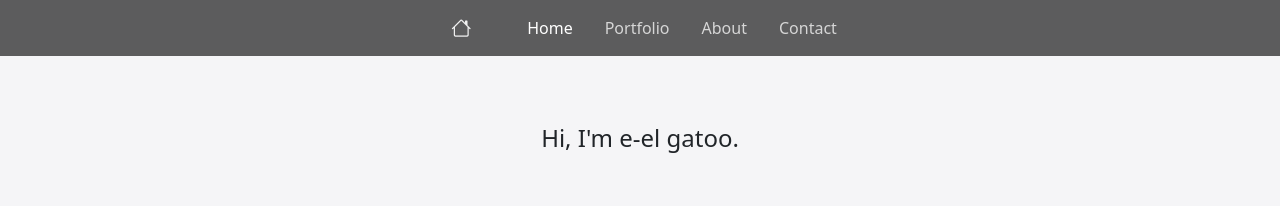
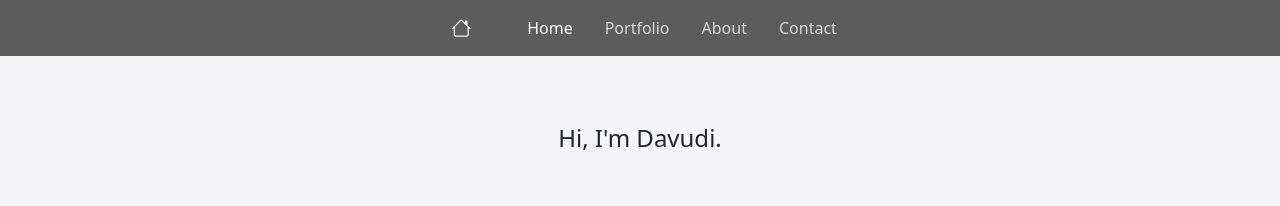
Before and after one commit to davud600/Portfolio, a React (Create React App) app: page / in a window 1280 px wide. Shown: the top 206 px of the page. Built offline with nearby package versions, Linux system fonts and the light colour scheme.

Commit message:
updated name

```diff
--- a/src/components/Home.js
+++ b/src/components/Home.js
@@ -27,7 +27,7 @@ export default function Home() {
         <div className="pt-3 d-flex justify-content-center">
           <p className="pt-5 lead" style={{
             fontSize: titleFontSize
-          }}>Hi, I'm e-el gatoo.</p>
+          }}>Hi, I'm Davudi.</p>
         </div>
         <div className="d-flex justify-content-center">
           <p className="pt-5 text-center display-4 fw-bold" style={{
```
